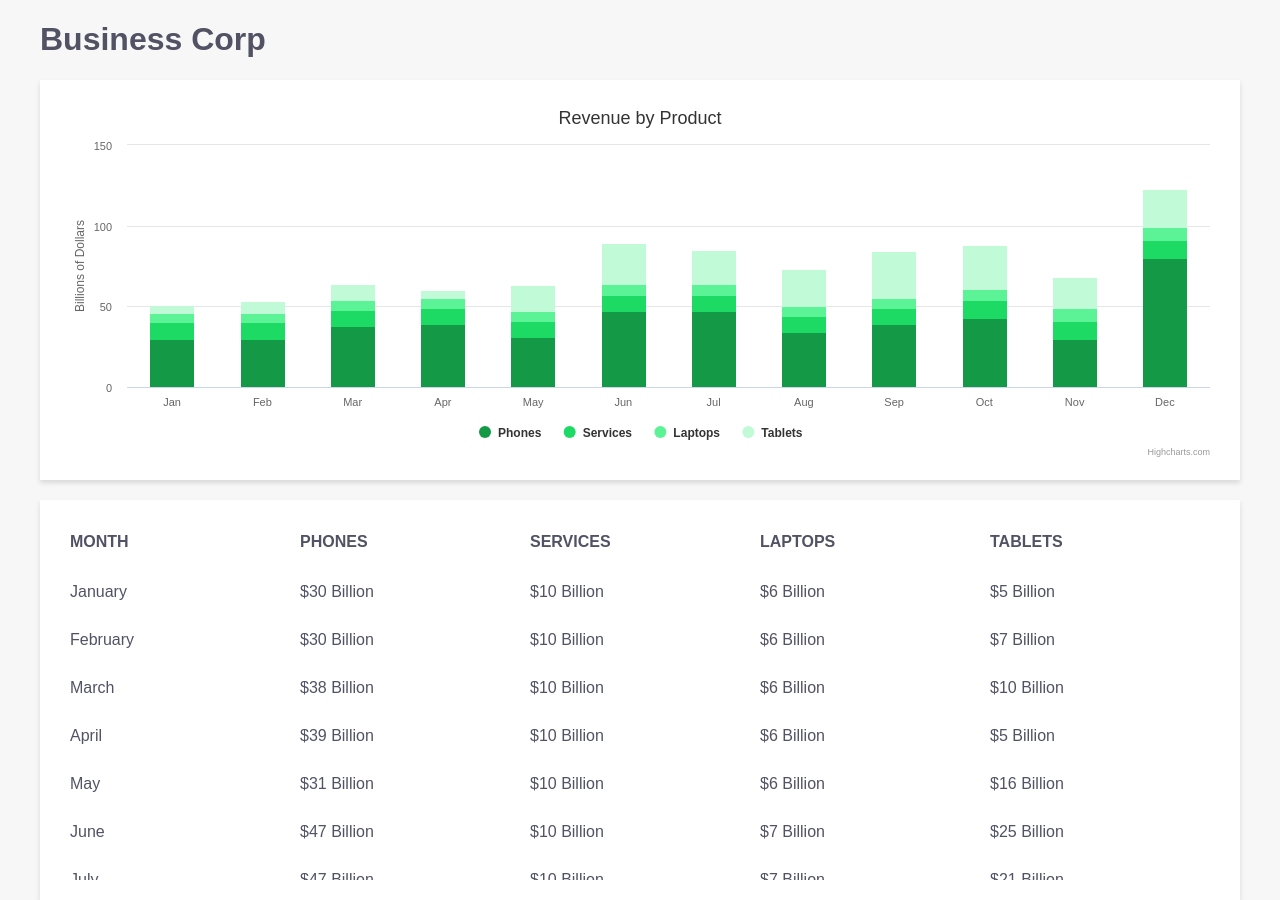
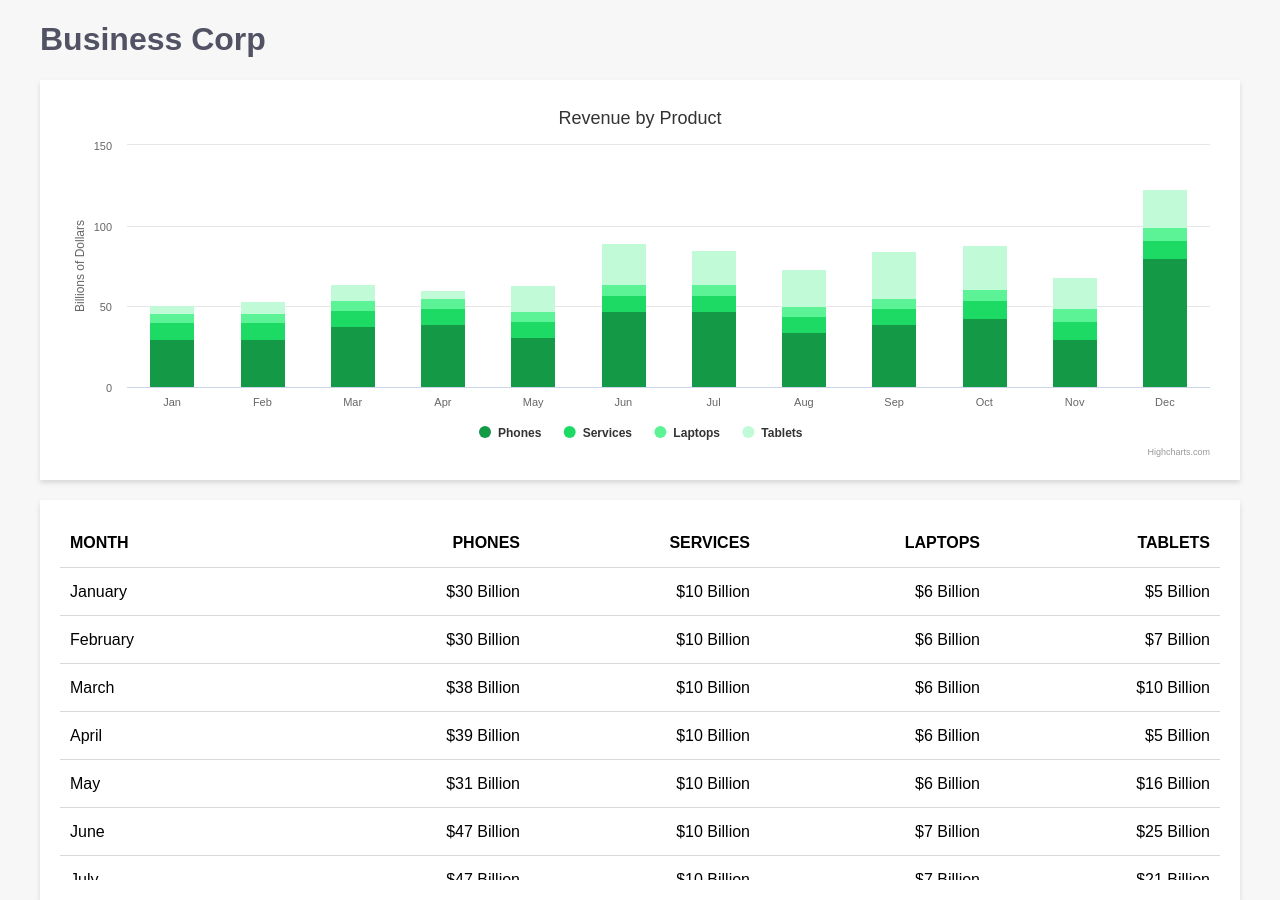
Before and after one commit to Avoc0der/react-dashboard, a React (Create React App) app: page / in a window 1280 px wide. Built offline with nearby package versions, Linux system fonts and the light colour scheme; a web font is replaced by a local one.

Commit message:
finish:virtualized table

```diff
--- a/src/components/Card/Card.tsx
+++ b/src/components/Card/Card.tsx
@@ -1,7 +1,7 @@
 import styled from 'styled-components'
 import { mediumGrey } from '../GlobalStyle/GlobalStyle'
 
-interface DivProps {
+type DivProps = {
     height: number
 }
 
--- a/src/components/Table/Table.tsx
+++ b/src/components/Table/Table.tsx
@@ -7,8 +7,19 @@ import { AutoSizer, Column, Table } from 'react-virtualized'
 import Card from '../Card/Card'
 // Data
 import { tableRows, tableColumns } from '../../utils/Data'
+import { mediumGrey } from '../GlobalStyle/GlobalStyle'
+
+type TableCellProps = {
+    align: string
+    header?: boolean
+}
 
 const ROW_HEIGHT = 48
+const TableCell = styled.div<TableCellProps>`
+    display: flex;
+    color: black;
+    ${({ align }) => align === 'right' && `flex-direction:row-reverse`}
+`
 
 type ReactVirtualizedTableProps = {
     columns: any
@@ -19,6 +30,27 @@ class ReactVirtualizedTable extends React.Component<
     ReactVirtualizedTableProps,
     never
 > {
+    cellRenderer = ({ cellData, columnIndex }: any) => {
+        const { columns } = this.props
+        return (
+            <TableCell align={columns[columnIndex].numeric ? 'right' : 'left'}>
+                {cellData}
+            </TableCell>
+        )
+    }
+
+    headerRenderer = ({ label, columnIndex }: any) => {
+        const { columns } = this.props
+        return (
+            <TableCell
+                header
+                align={columns[columnIndex].numeric ? 'right' : 'left'}
+            >
+                <span>{label}</span>
+            </TableCell>
+        )
+    }
+
     render(): JSX.Element {
         const { columns } = this.props
         return (
@@ -31,14 +63,27 @@ class ReactVirtualizedTable extends React.Component<
                         headerHeight={ROW_HEIGHT}
                         rowCount={tableRows.length}
                         rowGetter={({ index }) => tableRows[index]}
+                        rowStyle={{
+                            borderBottom: `1px solid ${mediumGrey}`,
+                            boxSizing: 'border-box',
+                        }}
                     >
-                        {columns.map(({ dataKey, ...other }: any) => (
-                            <Column
-                                key={dataKey}
-                                dataKey={dataKey}
-                                {...other}
-                            />
-                        ))}
+                        {columns.map(
+                            ({ dataKey, ...other }: any, index: any) => (
+                                <Column
+                                    key={dataKey}
+                                    dataKey={dataKey}
+                                    headerRenderer={(headerProps) =>
+                                        this.headerRenderer({
+                                            ...headerProps,
+                                            columnIndex: index,
+                                        })
+                                    }
+                                    cellRenderer={this.cellRenderer}
+                                    {...other}
+                                />
+                            )
+                        )}
                     </Table>
                 )}
             </AutoSizer>
```
